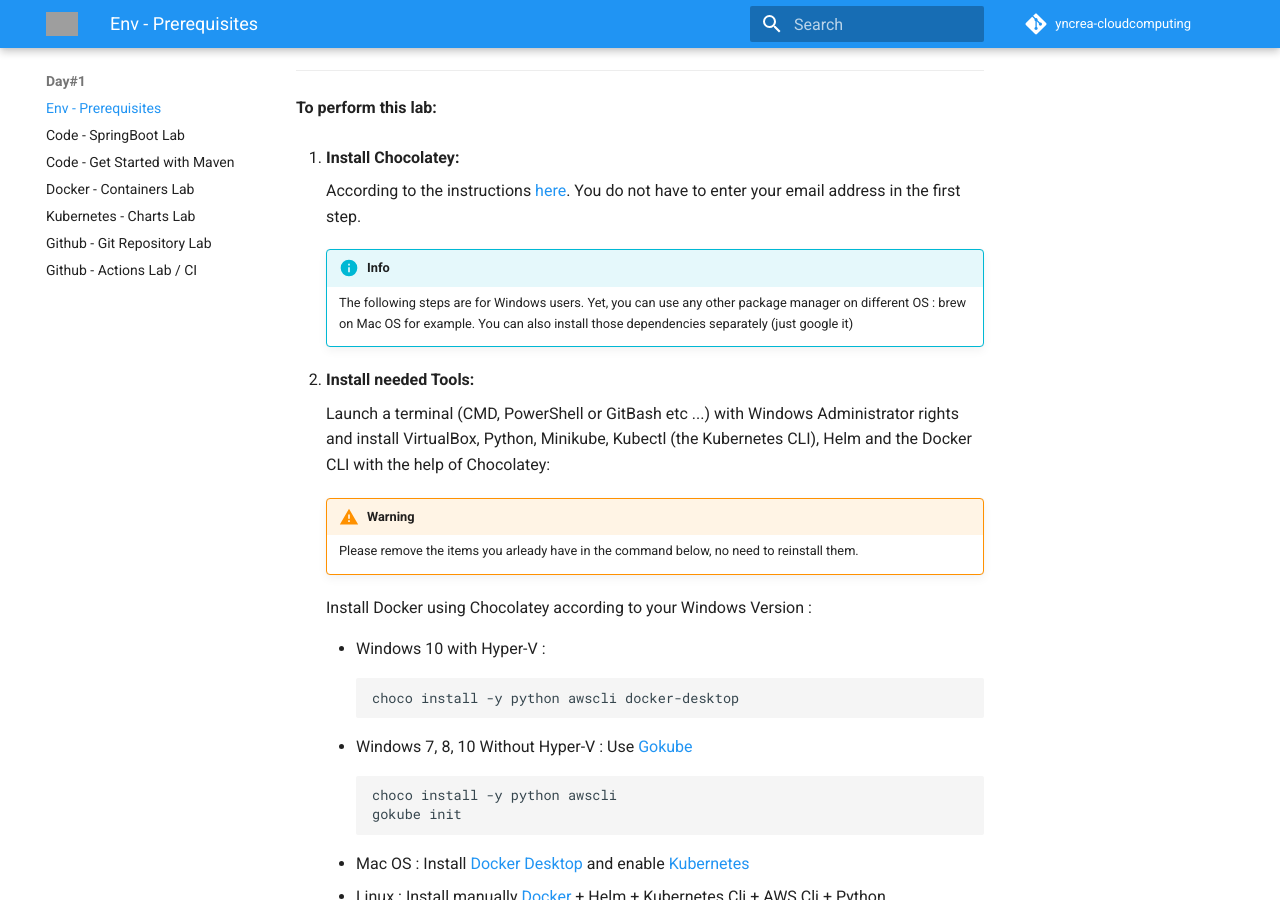
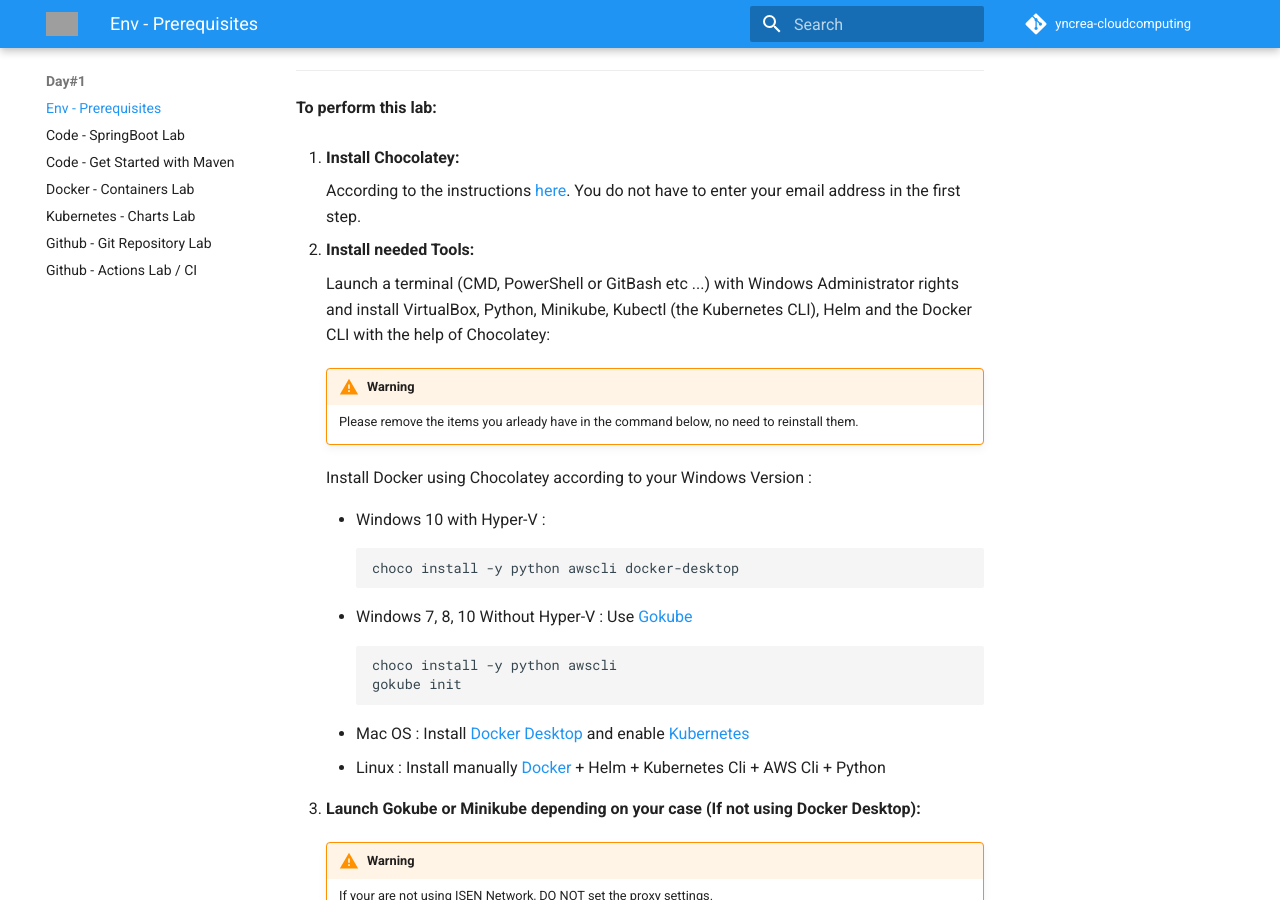
Before and after one commit to jurocknsail/yncrea-cloudcomputing, an MkDocs documentation site: the page built from docs/prerequisites.md, in a window 1280 px wide and 900 px high, scrolled down 925 px. Built offline with MkDocs 1.6.1 and Material for MkDocs 9.7.7, drawn with Linux system fonts in a browser that asks for light colours; emoji names are drawn with the system emoji font; comment, search, counter and statistics services are not loaded; grey boxes are pictures that could not be loaded.

Commit message:
updating prerequisites.md

```diff
--- a/docs/prerequisites.md
+++ b/docs/prerequisites.md
@@ -35,11 +35,6 @@
 
     According to the instructions [here](https://chocolatey.org/install).
     You do not have to enter your email address in the first step.
-
-    !!! info
-        The following steps are for Windows users.
-        Yet, you can use any other package manager on different OS : brew on Mac OS for example.
-        You can also install those dependencies separately (just google it)
 
 1. **Install needed Tools:**
 
```
